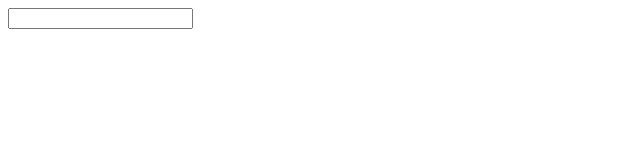
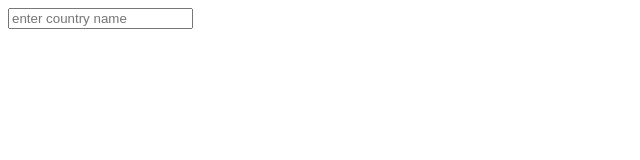
Before and after one commit to aka-risu/search-api, a website: page src/index.html in a window 1280 px wide. Shown: the full height of the page, 0-640 px from the left. Drawn offline with nearby package versions, Linux system fonts and the light colour scheme.

Commit message:
adds placeholder

```diff
--- a/src/index.html
+++ b/src/index.html
@@ -14,7 +14,7 @@
   </head>
 
   <body>
-    <input class="search-input js-search" type="text">
+    <input class="search-input js-search" type="text" placeholder="enter country name">
     <div class="card"></div>
    </body>
 </html>
```
